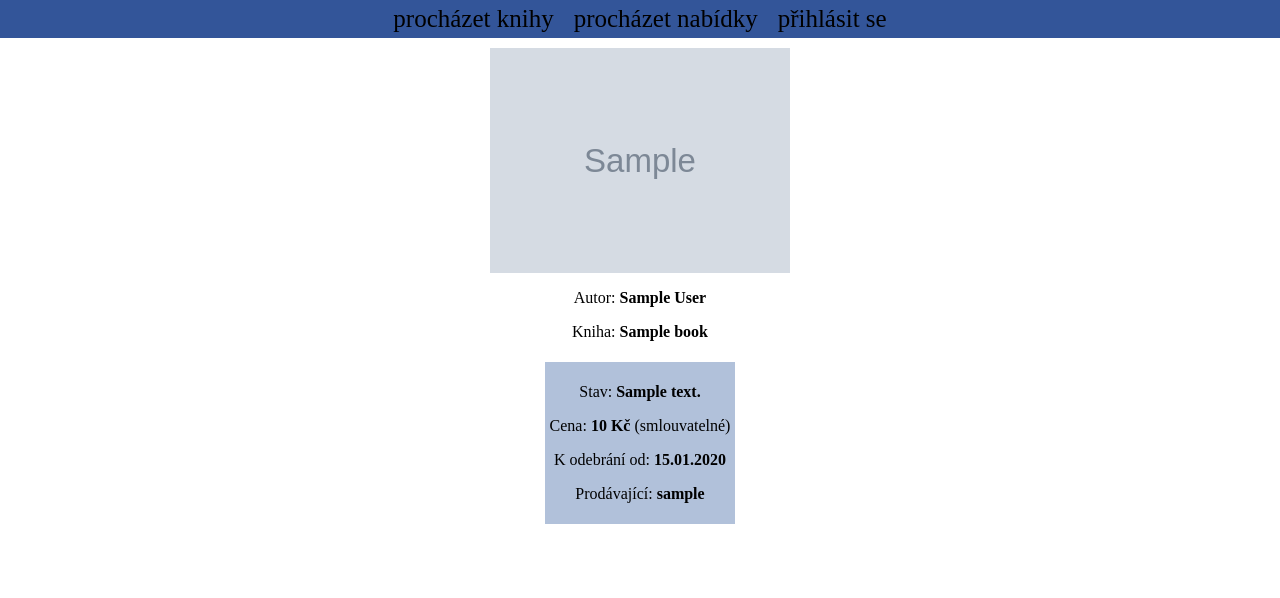
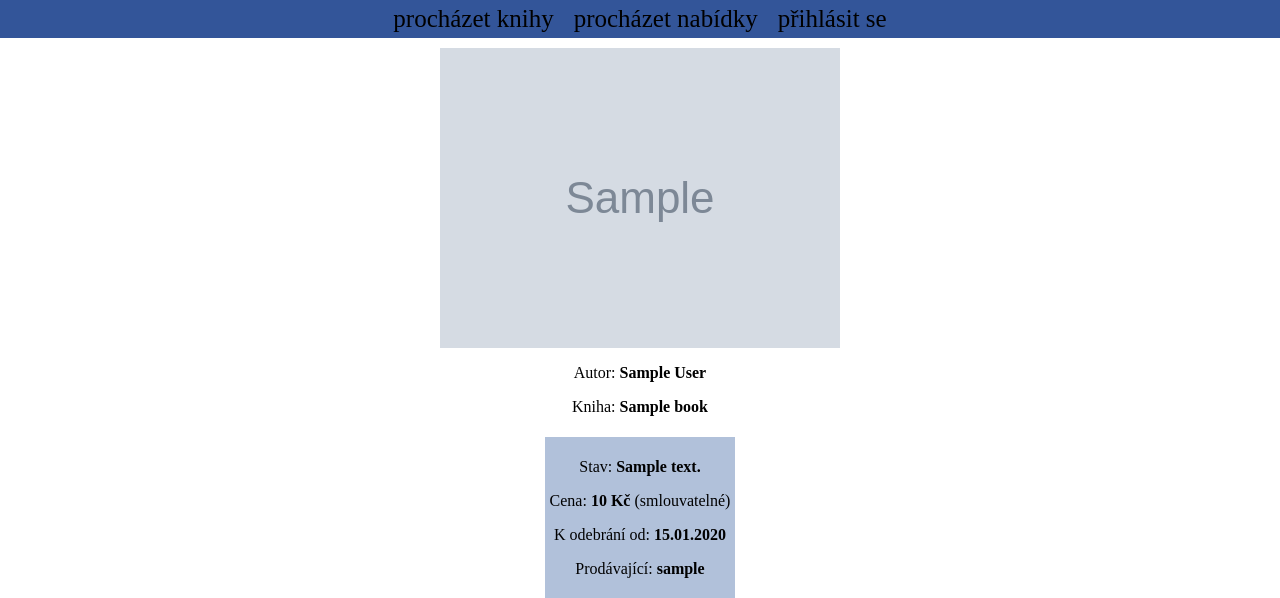
Before and after one commit to Brambor/BurzaGJK, a Django app: a page that uses templates/grid_of_offers_for_one_book.html in a window 1280 px wide. Shown: the top 598 px of the page. Run offline with Django 3.2, Linux system fonts and the light colour scheme; tables that the repository leaves empty hold one stand-in row (values such as "Sample post"); grey boxes marked "Sample" are stand-in pictures.

Commit message:
css for image
fixed empty url

```diff
--- a/static/css/styles.css
+++ b/static/css/styles.css
@@ -44,3 +44,13 @@ a {
 .form_table th {
 	text-align: left;
 }
+
+.img_detail {
+	max-width: 450px;
+	max-height: 625px;
+}
+
+.img_list {
+	max-width: 200px;
+	max-height: 300px;
+}
--- a/templates/grid_of_clusters.html
+++ b/templates/grid_of_clusters.html
@@ -3,7 +3,7 @@
 {% block content %}
 		{% for cluster in clusters %}
 			<a href="{% url 'offer_list_for_one_book' cluster.book_id %}"><div class="offer">
-					<img src="{{cluster.image}}" style="max-width: 200px"></img>
+					<img src="{{cluster.image}}" class="img_list"></img>
 					<p>Autor: <b>{{cluster.book_author}}</b></p>
 					<p>Kniha: <b>{{cluster.book_name}}</b></p>
 					<p>Cena: <b>{{cluster.price}} Kč</b></p>
--- a/templates/grid_of_offers.html
+++ b/templates/grid_of_offers.html
@@ -20,7 +20,7 @@
 		{% endif %}
 		{% for offer in offers %}
 			<a href="{% url 'offer_detail' offer.id %}"><div class="offer">
-				<img src="{{offer.book.image.url}}" style="max-width: 200px"></img>
+				<img src="{{offer.book.image.url}}" class="img_list"></img>
 				{% include 'book.html' %}
 				<p>Prodávající: <b>{{offer.vendor}}</b></p>
 			</div></a>
--- a/templates/grid_of_offers_for_one_book.html
+++ b/templates/grid_of_offers_for_one_book.html
@@ -3,7 +3,7 @@
 {% block content %}
 		<tr>
 			<td style="vertical-align: top;">
-				<img src="{{offers.first.book.image.url}}" style="max-width: 300px"></img>
+				<img src="{{offers.first.book.image.url}}" class="img_detail"></img>
 				<p>Autor: <b>{{offers.first.book.author}}</b></p>
 				<p>Kniha: <b>{{offers.first.book.name}}</b></p>
 			</td>
--- a/templates/offer_detail.html
+++ b/templates/offer_detail.html
@@ -3,7 +3,7 @@
 {% block content %}
 		<table align="center"><tr>
 			<td valign="top">
-				<img src="{{offer.book.image.url}}" style="max-width: 450px; max-height: 625px;"></img>
+				<img src="{{offer.book.image.url}}" class="img_detail"></img>
 			</td>
 			<td valign="top">
 				{% include 'book.html' %}
--- a/templates/transact_detail.html
+++ b/templates/transact_detail.html
@@ -4,7 +4,7 @@
 		<table align="center">
 			<tr>
 				<td valign="top">
-					<img src="{{offer.book.image.url}}"></img>
+					<img src="{{offer.book.image.url}}" class="img_detail"></img>
 				</td>
 				<td valign="top">
 					{% include 'book.html' %}
--- a/templates/transact_list.html
+++ b/templates/transact_list.html
@@ -3,7 +3,7 @@
 {% block content %}
 		{% for offer in offers %}
 			<a href="{% url 'transact_detail' offer.id %}"><div class="offer">
-				<img src="{{offer.book.image.url}}" style="max-width: 200px"></img>
+				<img src="{{offer.book.image.url}}" class="img_list"></img>
 				{% include 'book.html' %}
 			</div></a>
 		{% empty %}
--- a/urls.py
+++ b/urls.py
@@ -32,4 +32,5 @@ urlpatterns = [
 	url(r'^process_buy', process_buy, name='process_buy'),
 	url(r'^login$', login_view, name='login'),
 	url(r'^logout$', logout_view, name='logout'),
+	url(r'^$', cluster_list, name='clusters_all'),
 ] + static(settings.MEDIA_URL, document_root=settings.MEDIA_ROOT)
```
